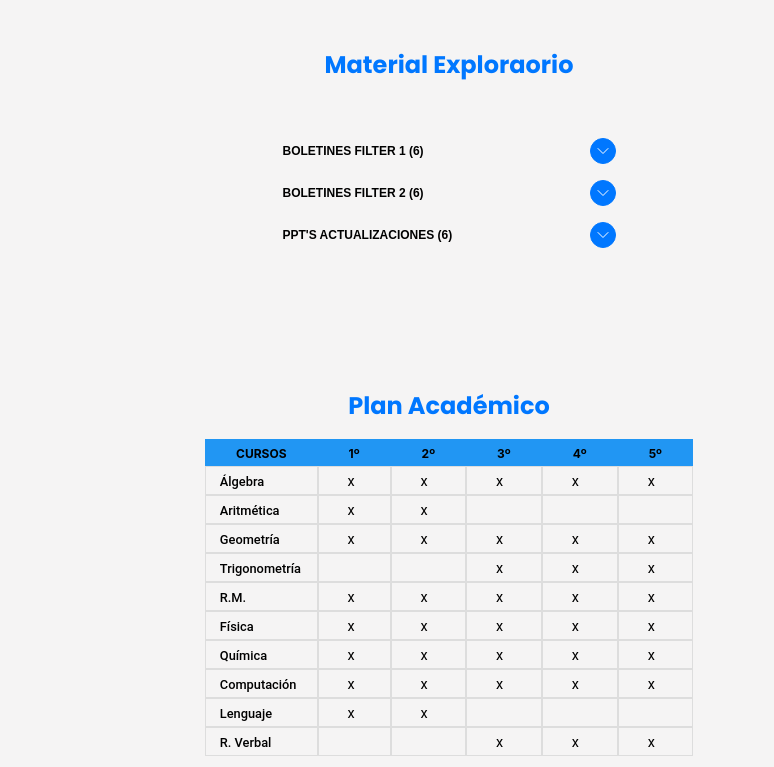
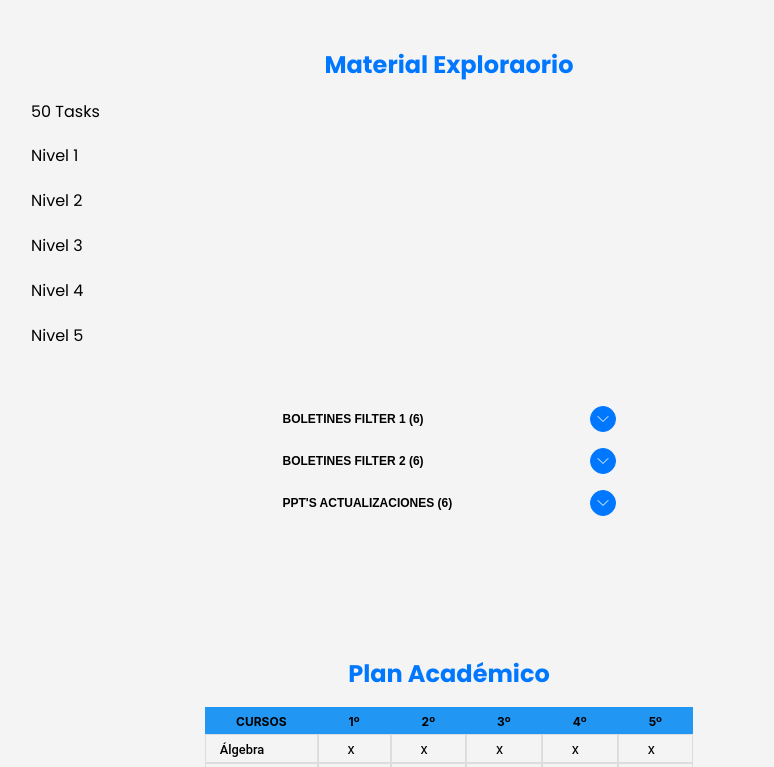
Before and after one commit to MaterialesSecundaria/diverticreativas, a plain HTML site: page index.html in a window 1280 px wide. Shown: the part 1969-2736 px from the top of the page, without its empty margins (191-965 px from the left). Drawn offline with Linux system fonts and the light colour scheme.

Commit message:
Update index.html

```diff
--- a/index.html
+++ b/index.html
@@ -131,6 +131,14 @@
       <!-- Start CRONOGRAMA -->
       <section id="pricing">
         <h2>Material Exploraorio</h2>
+        <ul class="faq-explo">
+          <li><a href="">50 Tasks</a></li>
+              <li>Nivel 1</li>
+              <li>Nivel 2</li>
+              <li>Nivel 3</li>
+              <li>Nivel 4</li>
+              <li>Nivel 5</li>
+        </ul>
         <div class="content">
           <!-- <div class="plan">
             <h4 class="plan-name">Basic</h4>
```
